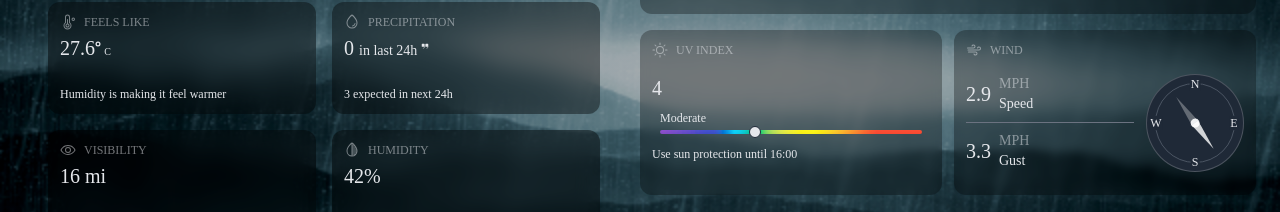
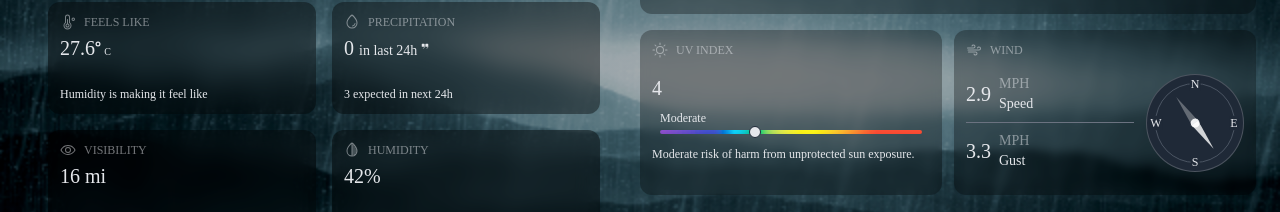
Before and after one commit to Hirwa9/weather-app, a React (Vite) app: page / in a window 1280 px wide. Shown: the part 578-790 px from the top of the page. Built offline with nearby package versions, Linux system fonts and the light colour scheme; no server answers; a web font is replaced by a local one.

Commit message:
Use dynamic behavior recommendations according to the UV index

```diff
--- a/src/App.jsx
+++ b/src/App.jsx
@@ -124,7 +124,7 @@ function App() {
 				</div>
 
 				{/* Design */}
-				<div className='sm:w-xl md:w-3xl lg:w-6xl xl:w-9xl max-w-full mx-auto flex flex-col md:flex-row gap-4 p-3 md:p-4 lg:p-6 image-bg sm:rounded-3xl'>
+				<div className='sm:w-xl md:w-3xl lg:w-6xl xl:w-9xl max-w-full mx-auto flex flex-col md:flex-row gap-4 pt-10 p-3 md:p-4 lg:p-6 image-bg sm:rounded-3xl'>
 					{/* First */}
 					<div className="flex flex-col md:w-[50%]">
 						<SearchBar search={fetchWeather} className="mb-4" />
@@ -159,7 +159,7 @@ function App() {
 											</span>
 										</div>
 										<div className='text-xs'>
-											Humidity is making it feel warmer
+											Humidity is making it feel like
 										</div>
 									</div>
 								</div>
@@ -293,8 +293,11 @@ function App() {
 									</div>
 								</div>
 								<div className='text-xs'>
-									{/* TBC */}
-									Use sun protection until 16:00
+									{uvIndex <= 2 && "Low danger from the sun's UV rays for the average person."}
+									{uvIndex > 2 && uvIndex <= 5 && "Moderate risk of harm from unprotected sun exposure."}
+									{uvIndex > 5 && uvIndex <= 7 && "High risk of harm from unprotected sun exposure. Protection against skin and eye damage is needed."}
+									{uvIndex > 7 && uvIndex <= 10 && "Very high risk of harm from unprotected sun exposure. Take extra precautions because unprotected skin and eyes will be damaged and can burn quickly."}
+									{uvIndex > 10 && "Extreme risk of harm from unprotected sun exposure. Take all precautions because unprotected skin and eyes can burn in minutes."}
 								</div>
 							</div>
 							{/* Wind */}
```
